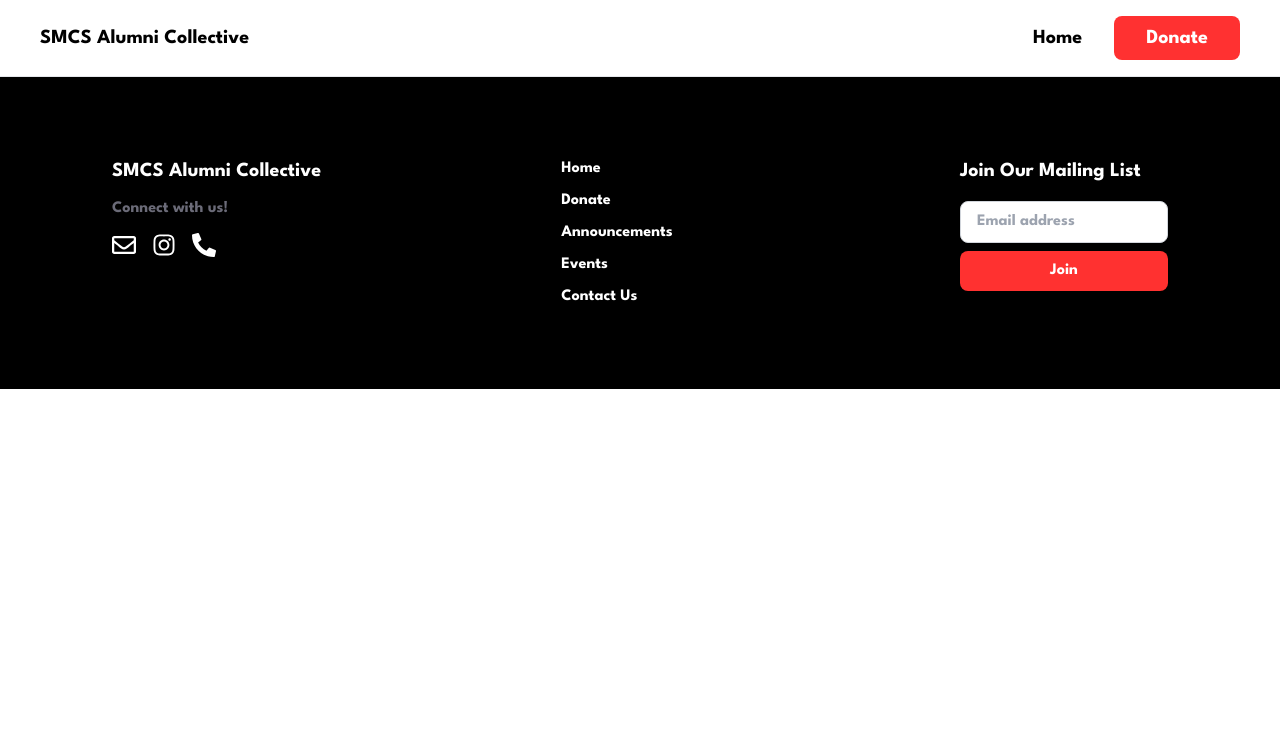
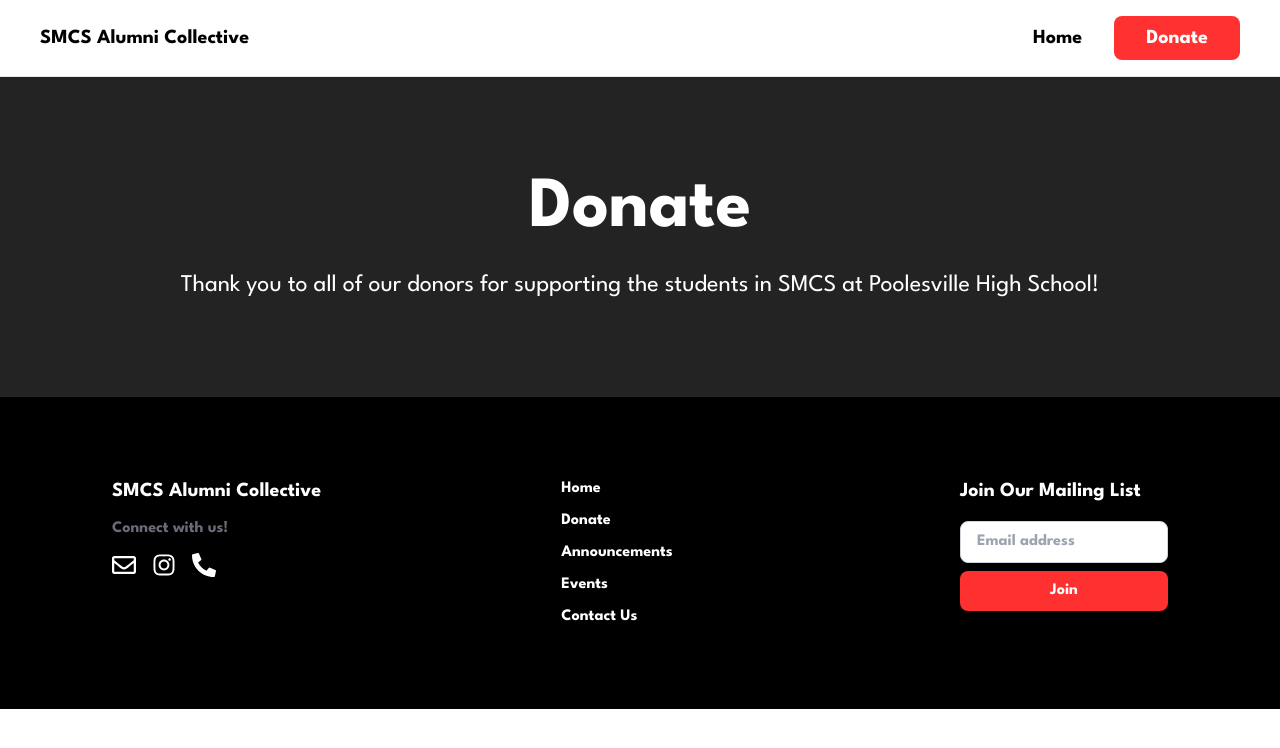
Before and after one commit to byung806/smcs-alumni, a Next.js app: page /donate in a window 1280 px wide. Shown: the top 748 px of the page. Built offline with nearby package versions, Linux system fonts and the light colour scheme.

Commit message:
Update donation page

```diff
--- a/src/app/donate/page.tsx
+++ b/src/app/donate/page.tsx
@@ -1,7 +1,10 @@
+import HeroSection from "@/components/HeroSection";
+
 export default function Donate() {
     return (
         <div>
-            {/* <iframe className="border-none w-[50%] h-screen" src="https://hcb.hackclub.com/donations/start/smcs-alumni-collective" name="donateFrame" /> */}
+            <HeroSection type="donate" />
+
         </div>
     );
 }
--- a/src/app/page.tsx
+++ b/src/app/page.tsx
@@ -4,7 +4,7 @@ import Image from "next/image";
 export default function Home() {
   return (
     <div className="flex-col w-screen h-screen items-center justify-center">
-        <HeroSection />
+        <HeroSection type="home" />
         <div className="flex justify-between">
             <div className="w-1/2">
                 <p className="text-5xl text-[#ff3130] uppercase">Connecting</p>
--- a/src/components/HeroSection.tsx
+++ b/src/components/HeroSection.tsx
@@ -1,6 +1,7 @@
 import Link from "next/link";
 
-export default function HeroSection() {
+export default function HeroSection({ type = "home" }: { type: "home" | "donate" }) {
+    if (type === "home") {
         return (
             <div>
                 <div className="flex flex-col space-y-6 items-center px-44 py-24 bg-[#232323] text-white">
@@ -15,4 +16,15 @@ export default function HeroSection() {
                 </div>
             </div>
         );
+    }
+    if (type === "donate") {
+        return (
+            <div>
+                <div className="flex flex-col space-y-6 items-center px-44 py-24 bg-[#232323] text-white">
+                    <p className="text-7xl font-bold text-center">Donate</p>
+                    <p className="text-2xl text-center">Thank you to all of our donors for supporting the students in SMCS at Poolesville High School!</p>
+                </div>
+            </div>
+        );
+    }
 };
```
Lines whose indentation alone changed are shown as unchanged.
